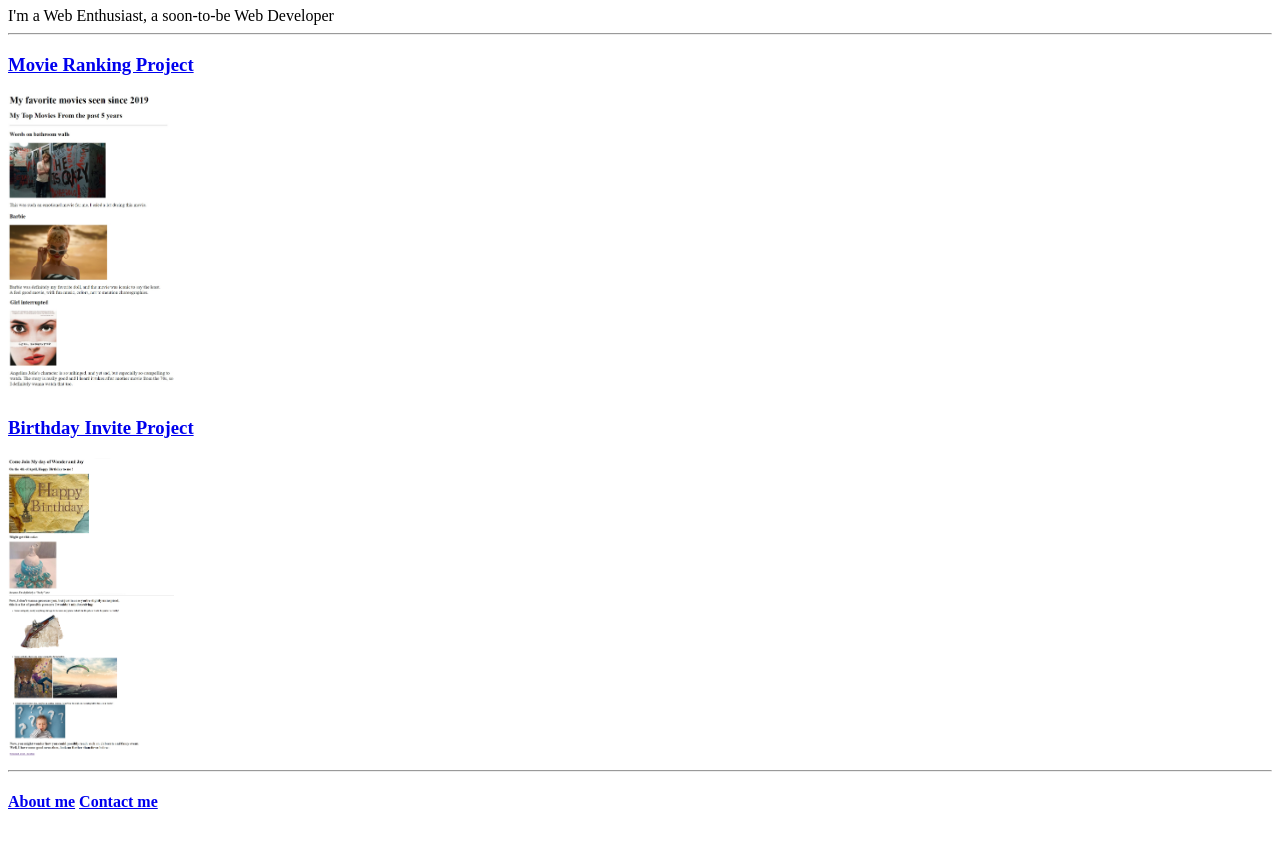
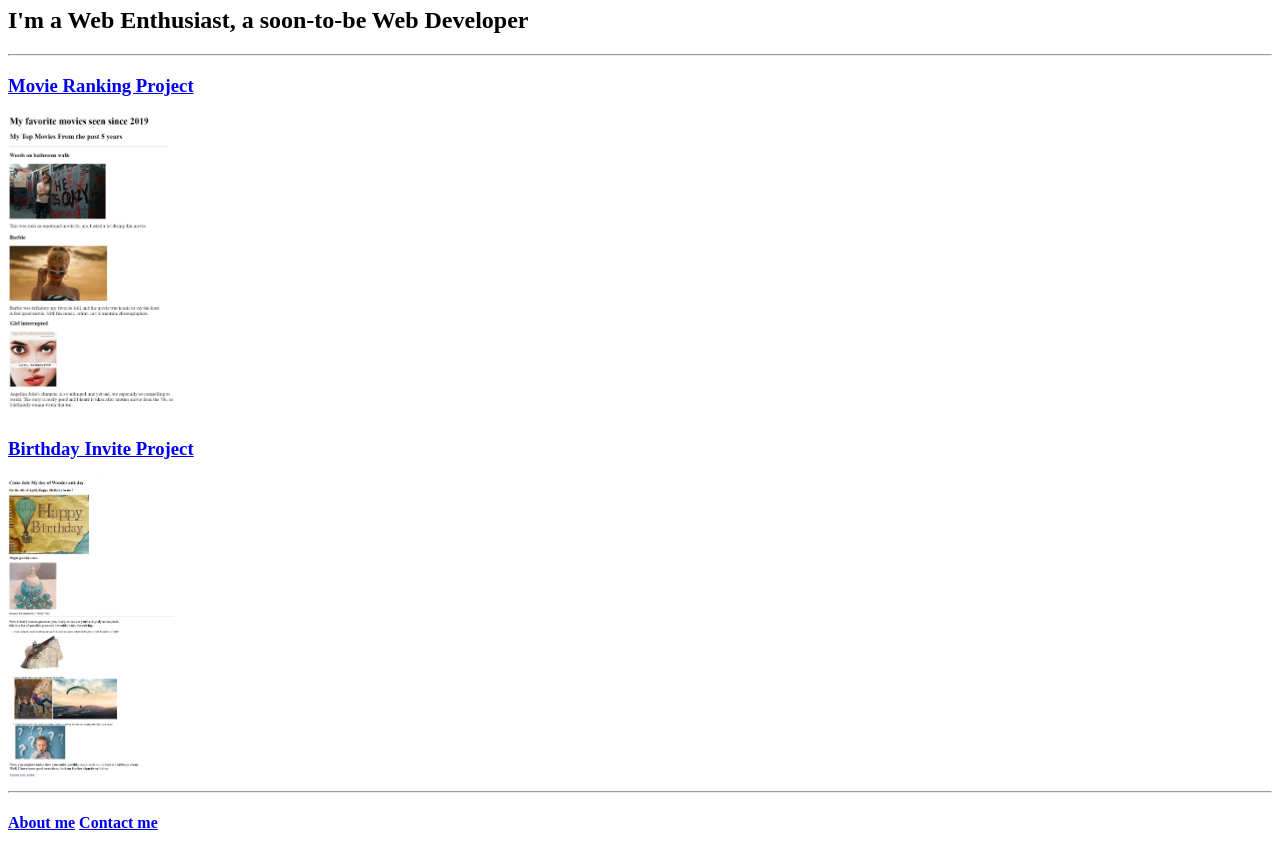
Before and after one commit to emavaleria/html---portofolio, a plain HTML site: page index.html in a window 1280 px wide. Shown: the part 73-926 px from the top of the page. Before the commit the page ends 905 px from the top, so only its background shows below. Drawn offline with Linux system fonts and the light colour scheme.

Commit message:
Update index.html

```diff
--- a/index.html
+++ b/index.html
@@ -8,7 +8,7 @@
 </head>
 <body>
     <h1>Ema's Portofolio</h1>
-    <h2">I'm a Web Enthusiast, a soon-to-be Web Developer</h2>
+    <h2>I'm a Web Enthusiast, a soon-to-be Web Developer</h2>
     <hr/>
     <h3>
         <a href="./public/movie-ranking.html">
```
